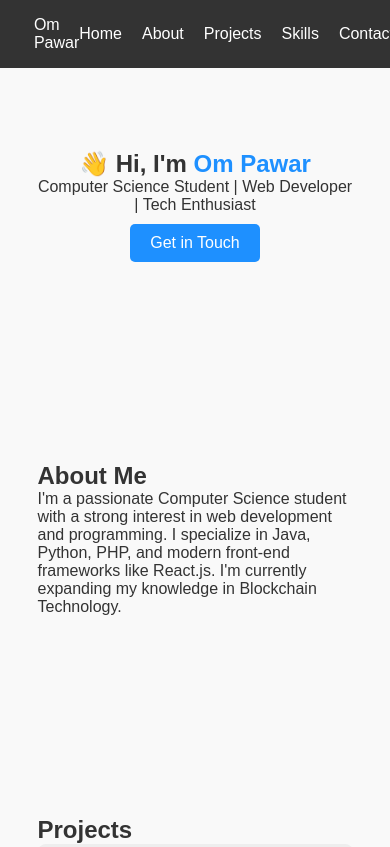
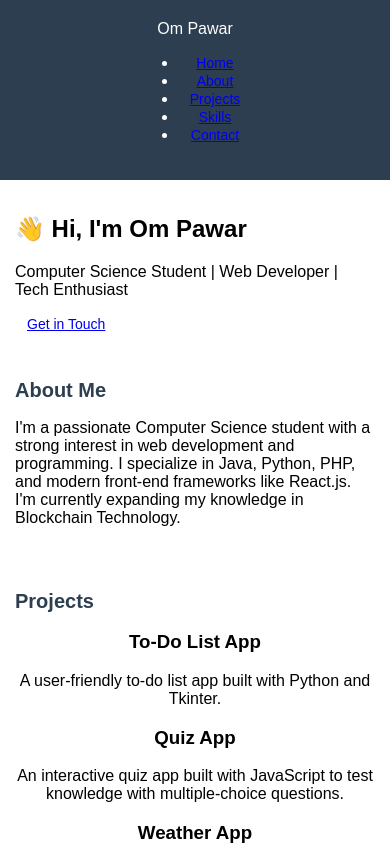
Before and after one commit to Om-Pawar-9834/portfolio, a plain HTML site: page index.html in a window 390 px wide. Shown: the top 847 px of the page. Drawn offline with Linux system fonts and the light colour scheme.

Commit message:
Update style.css

```diff
--- a/style.css
+++ b/style.css
@@ -1,125 +1,93 @@
-/* General Styling */
-* {
+/* ========== Base Styles ========== */
+body {
+    font-family: Arial, sans-serif;
     margin: 0;
     padding: 0;
-    box-sizing: border-box;
-    font-family: Arial, sans-serif;
 }
 
-body {
-    background-color: #f9f9f9;
-    color: #333;
-    scroll-behavior: smooth;
-}
-
-/* Header Styling */
+/* ========== Header ========== */
 header {
-    background-color: #333;
-    padding: 1rem;
-    color: white;
-    position: fixed;
-    width: 100%;
-    top: 0;
-    z-index: 100;
-}
-
-.container {
-    width: 90%;
-    margin: 0 auto;
-}
-
-header .container {
     display: flex;
     justify-content: space-between;
     align-items: center;
+    padding: 20px;
+    background-color: #2c3e50;
+    color: #fff;
 }
 
-nav ul {
-    display: flex;
-    list-style: none;
-    gap: 20px;
+header h1 {
+    font-size: 24px;
 }
 
-nav ul li a {
-    color: white;
-    text-decoration: none;
-    font-size: 16px;
-    transition: color 0.3s;
+/* ========== Section Styling ========== */
+section {
+    padding: 50px;
 }
 
-nav ul li a:hover {
-    color: #1e90ff;
+h2 {
+    font-size: 32px;
+    color: #2c3e50;
 }
 
-/* Sections */
-section {
-    padding: 100px 20px;
+/* ========== Responsive Media Queries ========== */
+
+/* ✅ For Tablets (Width: 601px to 1024px) */
+@media (max-width: 1024px) {
+    header {
+        flex-direction: column;
+        text-align: center;
     }
 
-/* Hero Section */
-#hero {
-    text-align: center;
-    margin-top: 50px;
+    header h1 {
+        font-size: 20px;
     }
 
-.highlight {
-    color: #1e90ff;
+    section {
+        padding: 30px;
     }
 
-.btn {
-    background-color: #1e90ff;
-    color: white;
-    padding: 10px 20px;
-    text-decoration: none;
-    border-radius: 5px;
-    display: inline-block;
-    margin-top: 10px;
-    transition: background-color 0.3s;
+    h2 {
+        font-size: 28px;
+    }
 }
 
-.btn:hover {
-    background-color: #007acc;
+/* ✅ For Large Smartphones (Width: 481px to 600px) */
+@media (max-width: 600px) {
+    header h1 {
+        font-size: 18px;
     }
 
-/* Project Section */
-.project-list {
-    display: grid;
-    grid-template-columns: repeat(auto-fit, minmax(280px, 1fr));
-    gap: 20px;
+    section {
+        padding: 20px;
     }
 
-.project {
-    background-color: #eee;
-    padding: 20px;
-    border-radius: 8px;
+    h2 {
+        font-size: 24px;
     }
 
-.project:hover {
-    background-color: #ddd;
+    /* Center align content */
+    .project, .skills, .contact {
+        text-align: center;
+    }
 }
 
-/* Skills Section */
-.skills-list {
-    display: flex;
-    flex-wrap: wrap;
-    gap: 10px;
+/* ✅ For Small Smartphones (Width: 320px to 480px) */
+@media (max-width: 480px) {
+    header h1 {
+        font-size: 16px;
     }
 
-.skills-list span {
-    background-color: #444;
-    color: white;
-    padding: 5px 10px;
-    border-radius: 5px;
+    section {
+        padding: 15px;
     }
 
-/* Contact Section */
-.social-links i {
-    font-size: 24px;
-    margin: 10px;
-    color: #1e90ff;
-    transition: color 0.3s;
+    h2 {
+        font-size: 20px;
     }
 
-.social-links i:hover {
-    color: #007acc;
+    /* Adjust buttons and links for better touch */
+    button, a {
+        font-size: 14px;
+        padding: 8px 12px;
     }
+}
```
Lines whose indentation alone changed are shown as unchanged.
